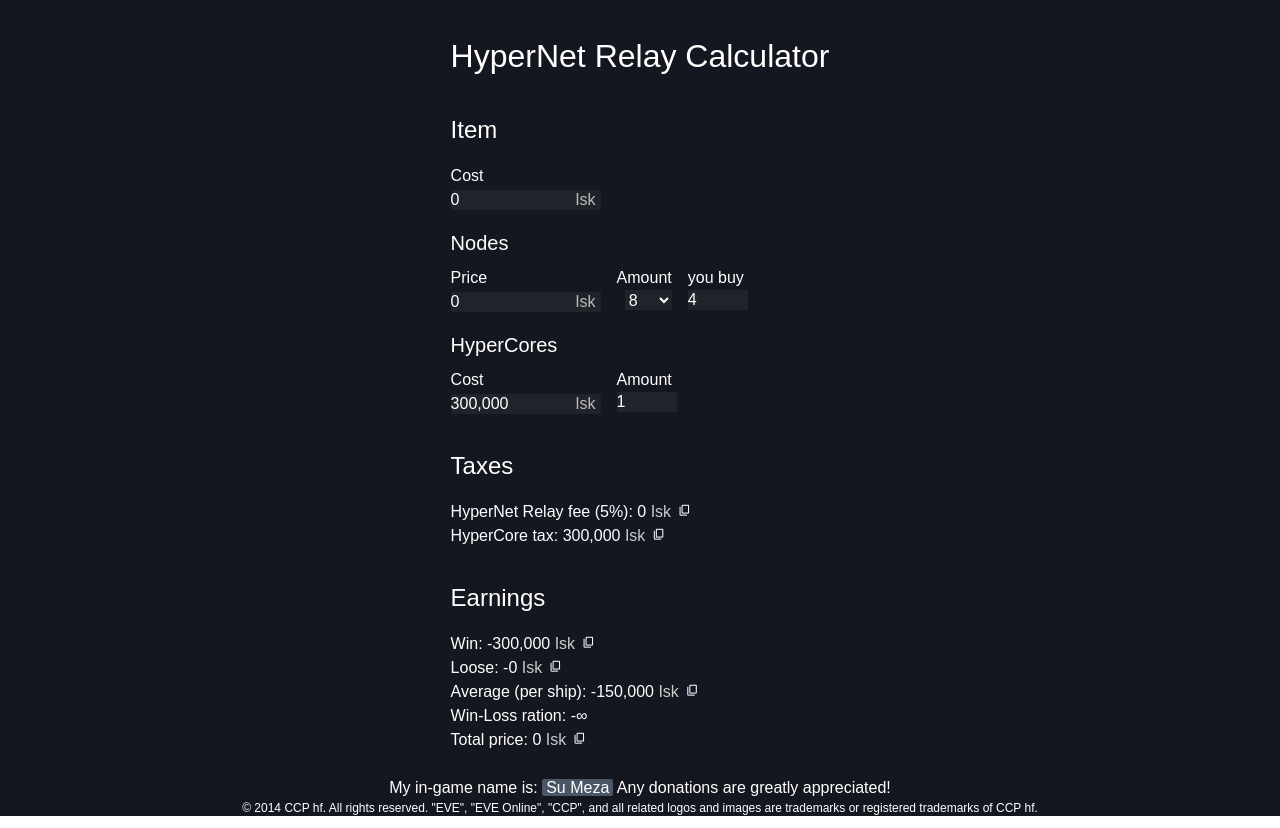
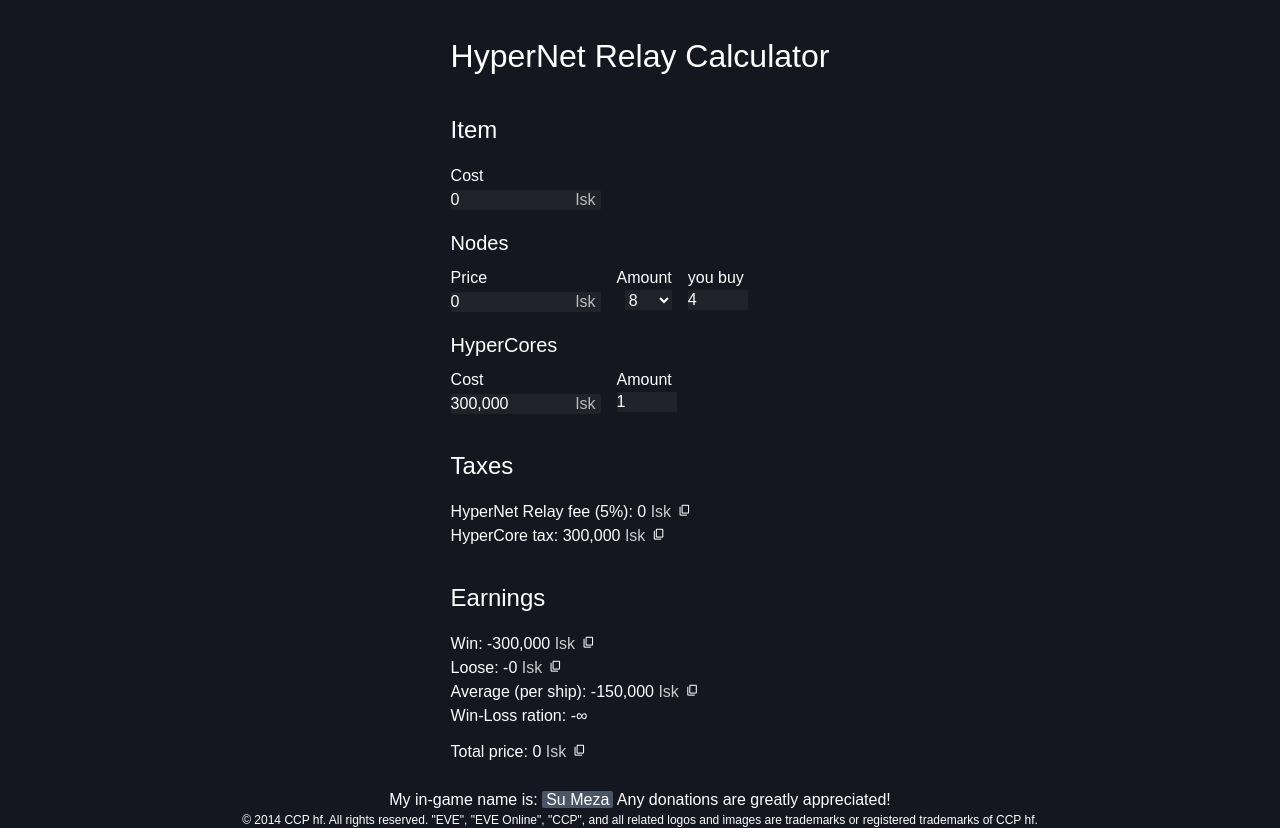
Before and after one commit to DOD-101/hypernet-relay-calculator, a SvelteKit app: page / in a window 1280 px wide. Built offline with nearby package versions, Linux system fonts and the light colour scheme; a web font is replaced by a local one.

Commit message:
feat(styling): add gap above total price

```diff
--- a/src/routes/+page.svelte
+++ b/src/routes/+page.svelte
@@ -121,7 +121,7 @@
 
 <p>Win-Loss ration: {displayNumber((win_earnings / loose_loss) * -1)}</p>
 
-<IskOutput variable={total_price} text="Total price" />
+<IskOutput variable={total_price} text="Total price" className="mt-3" />
 
 <style>
   * {
--- a/src/routes/iskOutput.svelte
+++ b/src/routes/iskOutput.svelte
@@ -1,7 +1,7 @@
 <script lang="ts">
   import { abbreviateNumber, displayNumber } from "$lib";
 
-  let { variable, text } = $props();
+  let { variable, text, className = "" } = $props();
 
   let icon = $state("content_copy");
 
@@ -16,7 +16,7 @@
   }
 </script>
 
-<div class="relative w-fit pr-6">
+<div class="relative w-fit pr-6 {className}">
   <p title="≈ {abbreviateNumber(variable)}">
     {text}: {displayNumber(variable)} <span class="isk">Isk</span>
   </p>
```
